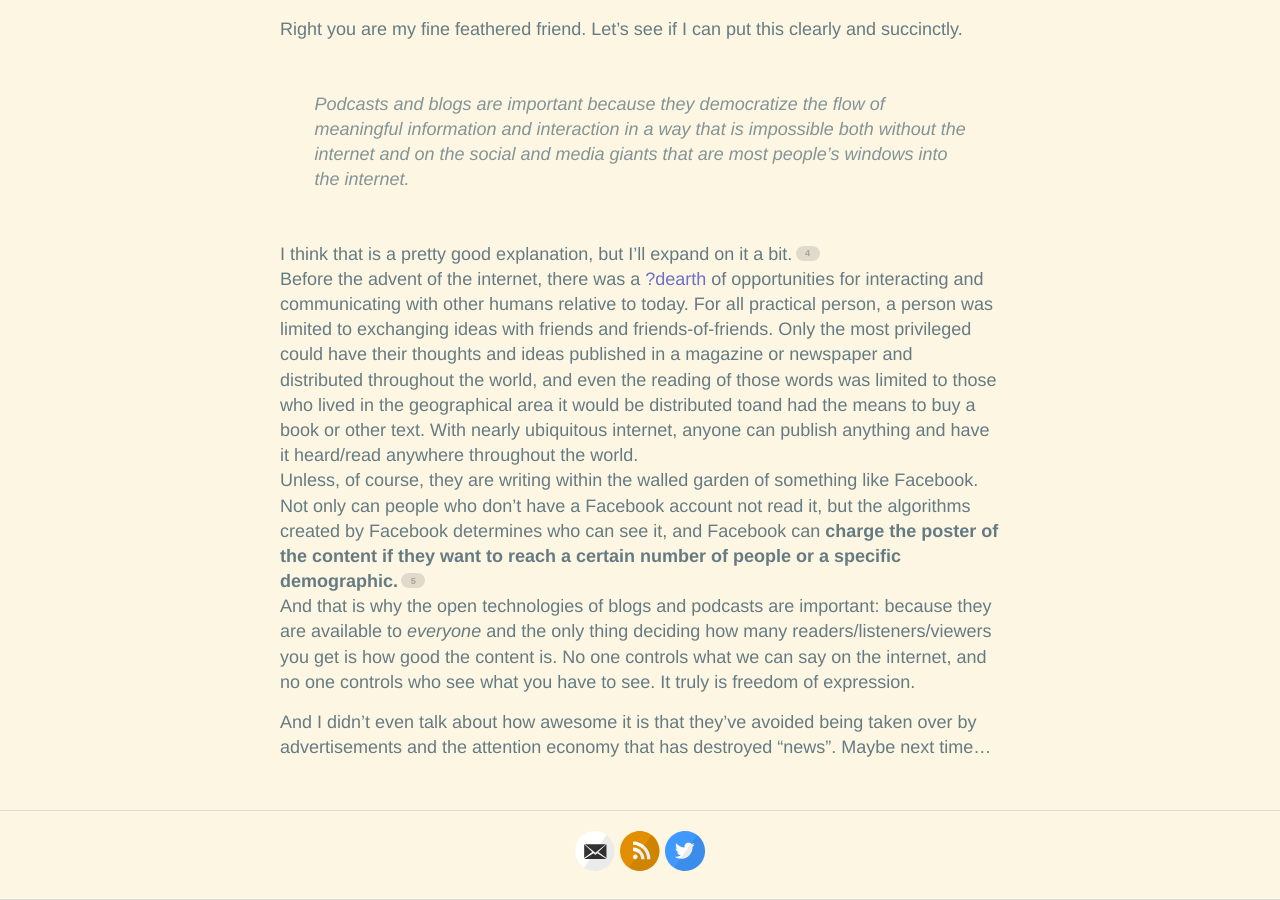
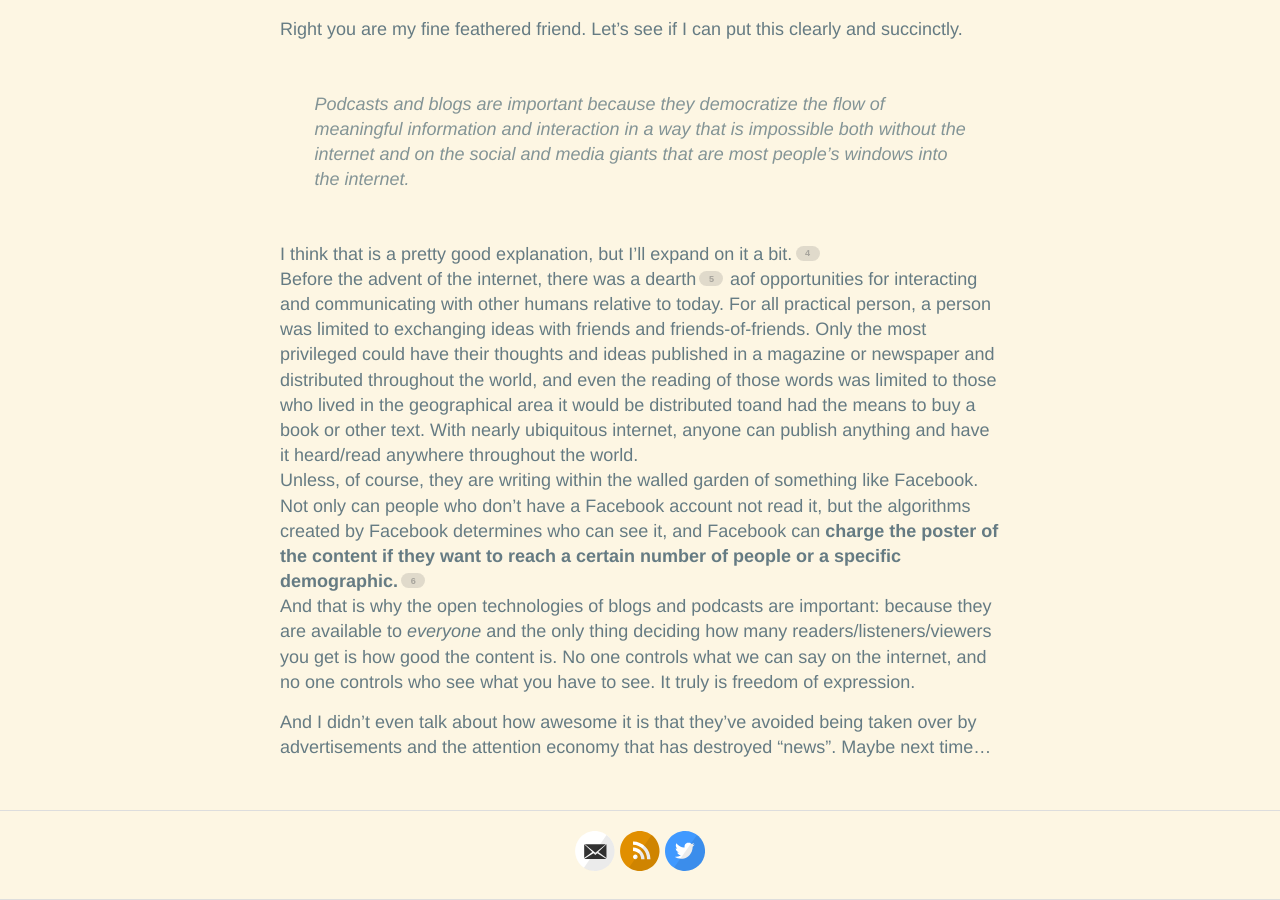
Before and after one commit to hencefarthing/hencefarthing.github.io, a Jekyll site: the page built from _posts/2018/12/2018-12-28-podcast-and-blogs.md, in a window 1280 px wide and 900 px high, scrolled down 1859 px. Built offline with Jekyll 4.4.1, drawn with Linux system fonts in a browser that asks for light colours.

Commit message:
gave up on my fancy markdown

```diff
--- a/_posts/2018/12/2018-12-28-podcast-and-blogs.md
+++ b/_posts/2018/12/2018-12-28-podcast-and-blogs.md
@@ -28,7 +28,7 @@
 > Podcasts and blogs are important because they democratize the flow of meaningful information and interaction in a way that is impossible  both without the internet and on the social and media giants that are most people's windows into the internet.
 
 I think that is a pretty good explanation, but I'll expand on it a bit.[^3]
-Before the advent of the internet, there was a [?dearth] of opportunities for interacting and communicating with other humans relative to today. For all practical person, a person was limited to exchanging ideas with friends and friends-of-friends. Only the most privileged could have their thoughts and ideas published in a magazine or newspaper and distributed throughout the world, and even the reading of those words was limited to those who lived in the geographical area it would be distributed toand had the means to buy a book or other text. With nearly ubiquitous internet, anyone can publish anything and have it heard/read anywhere throughout the world.
+Before the advent of the internet, there was a dearth[^6] aof opportunities for interacting and communicating with other humans relative to today. For all practical person, a person was limited to exchanging ideas with friends and friends-of-friends. Only the most privileged could have their thoughts and ideas published in a magazine or newspaper and distributed throughout the world, and even the reading of those words was limited to those who lived in the geographical area it would be distributed toand had the means to buy a book or other text. With nearly ubiquitous internet, anyone can publish anything and have it heard/read anywhere throughout the world.
 Unless, of course, they are writing within the walled garden of something like Facebook. Not only can people who don't have a Facebook account not read it, but the algorithms created by Facebook determines who can see it, and Facebook can **charge the poster of the content if they want to reach a certain number of people or a specific demographic.**[^4]
 And that is why the open technologies of blogs and podcasts are important: because they are available to _everyone_ and the only thing deciding how many readers/listeners/viewers you get is how good the content is. No one controls what we can say on the internet, and no one controls who see what you have to see. It truly is freedom of expression.
 
```
Also changed, not shown: other parts of _posts/2018/12/2018-12-28-podcast-and-blogs.md (+1 -1 lines).
